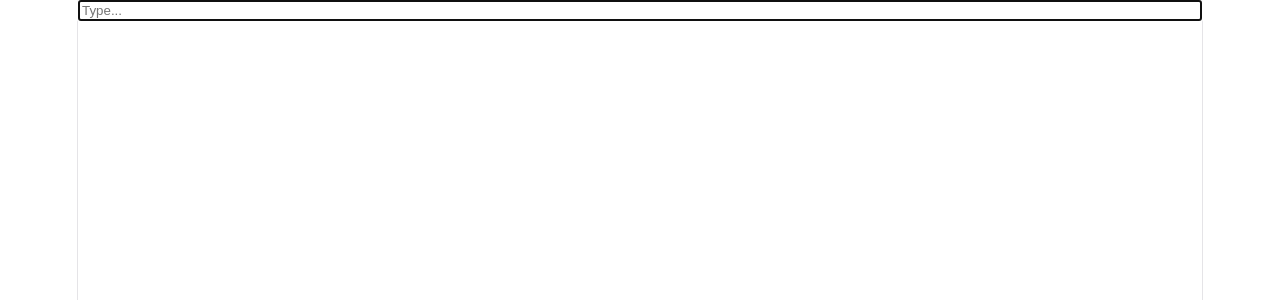
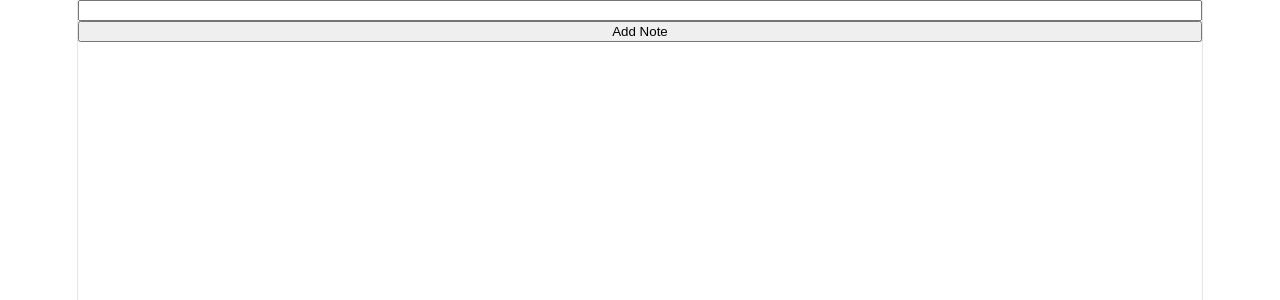
Before and after one commit to RameshRaveendran/reactc, a React (Vite) app: page / in a window 1280 px wide. Shown: the top 300 px of the page. Built offline with nearby package versions, Linux system fonts and the light colour scheme.

Commit message:
app updated

```diff
--- a/src/App.jsx
+++ b/src/App.jsx
@@ -1,24 +1,51 @@
 import {
-  useRef,
-  useEffect
+  useState,
+  useRef
 } from "react";
 
 function App() {
 
+  const [notes, setNotes] =
+    useState([]);
+
   const inputRef =
     useRef(null);
 
-  useEffect(() => {
+  function addNote() {
+
+    const value =
+      inputRef.current.value;
+
+    if (!value) return;
+
+    setNotes([
+      ...notes,
+      value
+    ]);
+
+    inputRef.current.value = "";
 
     inputRef.current.focus();
-
-  }, []);
+  }
 
   return (
-    <input
-      ref={inputRef}
-      placeholder="Type..."
-    />
+    <>
+      <input
+        ref={inputRef}
+      />
+
+      <button
+        onClick={addNote}
+      >
+        Add Note
+      </button>
+
+      <ul>
+        {notes.map(note => (
+          <li>{note}</li>
+        ))}
+      </ul>
+    </>
   );
 }
 
```
